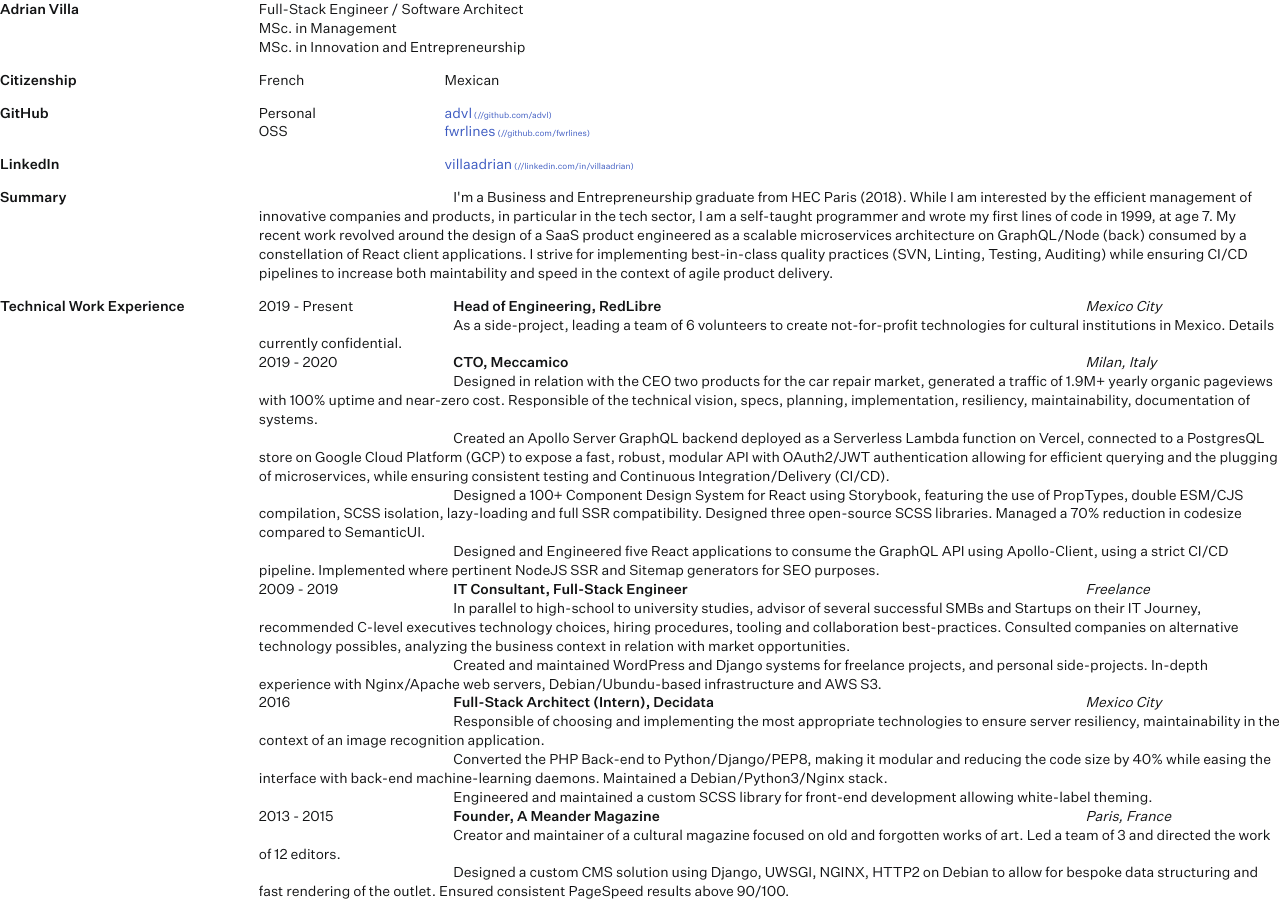
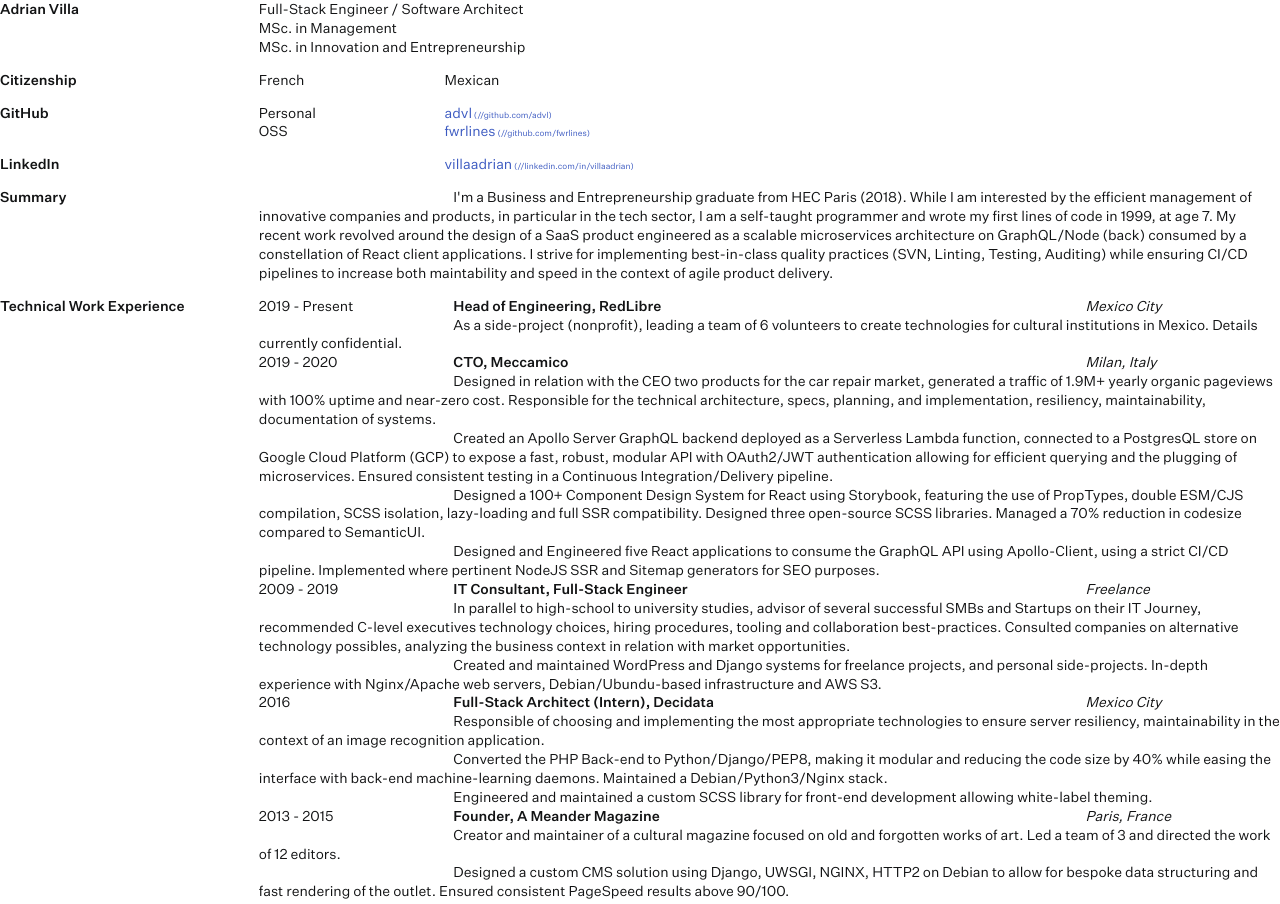
Before and after one commit to advl/resume, a website: page src/index.html in a window 1280 px wide. Shown: the top 904 px of the page. Drawn offline with Linux system fonts and the light colour scheme; files whose address does not match are found by name.

```diff
--- a/src/index.html
+++ b/src/index.html
@@ -84,8 +84,8 @@
           self-taught programmer and wrote my first lines of code in 1999, at
           age 7. My recent work revolved around the design of a SaaS product
           engineered as a scalable microservices architecture on GraphQL/Node
-          (back) consumed by a constellation of React client applications. I
-          strive for implementing best-in-class quality practices (SVN, Linting,
+          (back) consumed by a constellation of React client applications.
+          I&nbsp;strive for implementing best-in-class quality practices (SVN, Linting,
           Testing, Auditing) while ensuring CI/CD pipelines to increase both
           maintability and speed in the context of agile product delivery.
         </p>
@@ -98,7 +98,7 @@
         <div class="second tb">Head of Engineering, RedLibre</div>
         <div class="location">Mexico City</div>
         <div class="content indented">
-          As a side-project, leading a team of 6 volunteers to create not-for-profit technologies for cultural institutions in Mexico. Details currently confidential.
+          As a side-project (nonprofit), leading a team of 6 volunteers to create technologies for cultural institutions in Mexico. Details currently confidential.
         </div>
       </div>
       <div class="content l l-work">
@@ -108,17 +108,17 @@
         <div class="content indented">
           Designed in relation with the CEO two products for the car repair
           market, generated a traffic of 1.9M+ yearly organic pageviews with
-          100% uptime and near-zero cost. Responsible of the technical vision,
-          specs, planning, implementation, resiliency, maintainability,
+          100% uptime and near-zero cost. Responsible for the technical architecture,
+          specs, planning, and implementation, resiliency, maintainability,
           documentation of systems.
         </div>
         <div class="content indented">
           Created an Apollo Server GraphQL backend deployed as a Serverless
-          Lambda function on Vercel, connected to a PostgresQL store on Google
+          Lambda function, connected to a PostgresQL store on Google
           Cloud Platform (GCP) to expose a fast, robust, modular API with
           OAuth2/JWT authentication allowing for efficient querying and the
-          plugging of microservices, while ensuring consistent testing and
-          Continuous Integration/Delivery (CI/CD).
+          plugging of microservices. Ensured consistent testing in a
+          Continuous Integration/Delivery pipeline.
         </div>
         <div class="content indented">
           Designed a 100+ Component Design System for React using Storybook,
--- a/src/main.scss
+++ b/src/main.scss
@@ -158,7 +158,7 @@
 
     //border: 1px solid grey;
     //background: white;
-    margin: 17mm 17mm 16mm;
+    margin: 17mm 17mm 17mm;
     //outline: 1px solid blue;
     size: a4;
 
```
Also changed, not shown: src/main.css.
